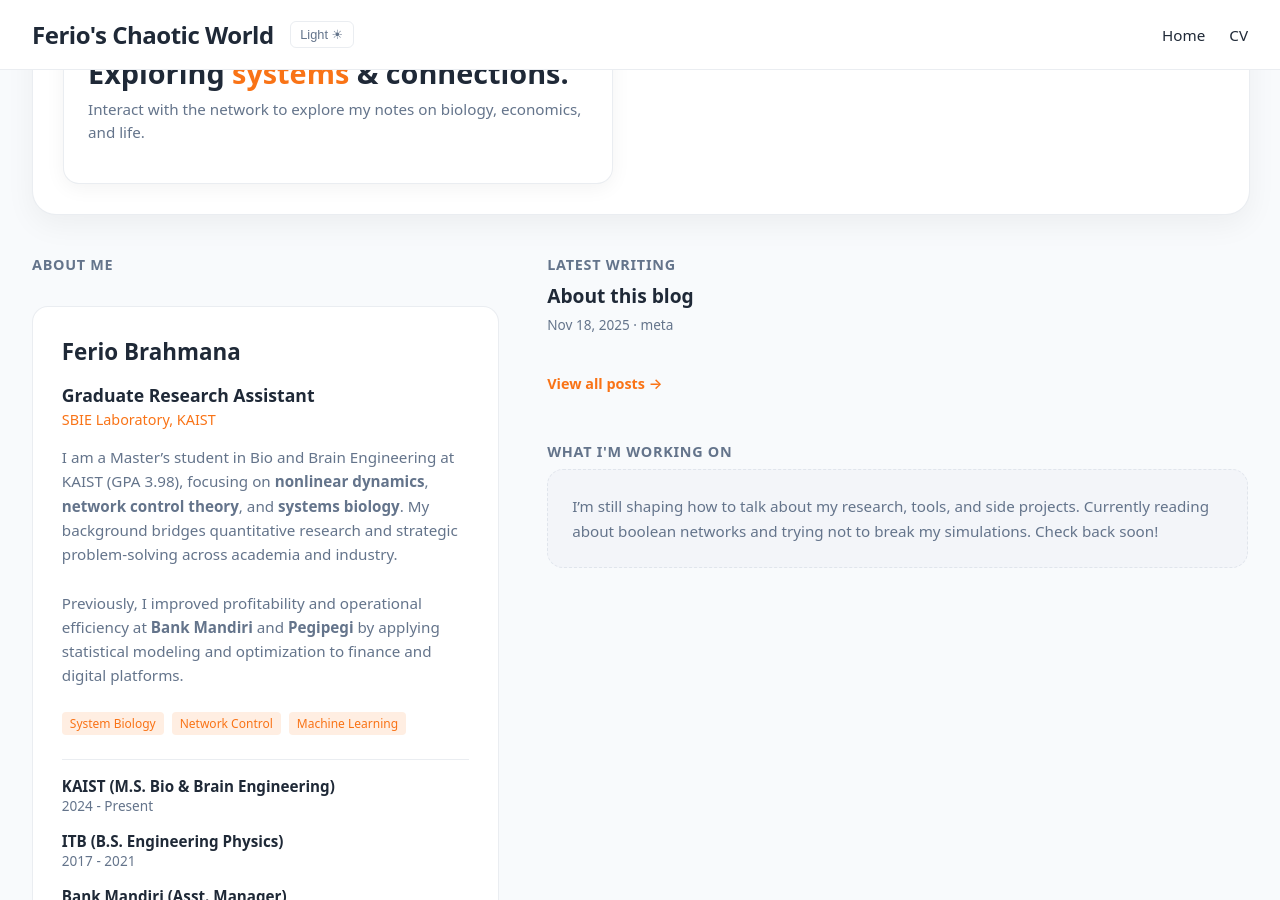
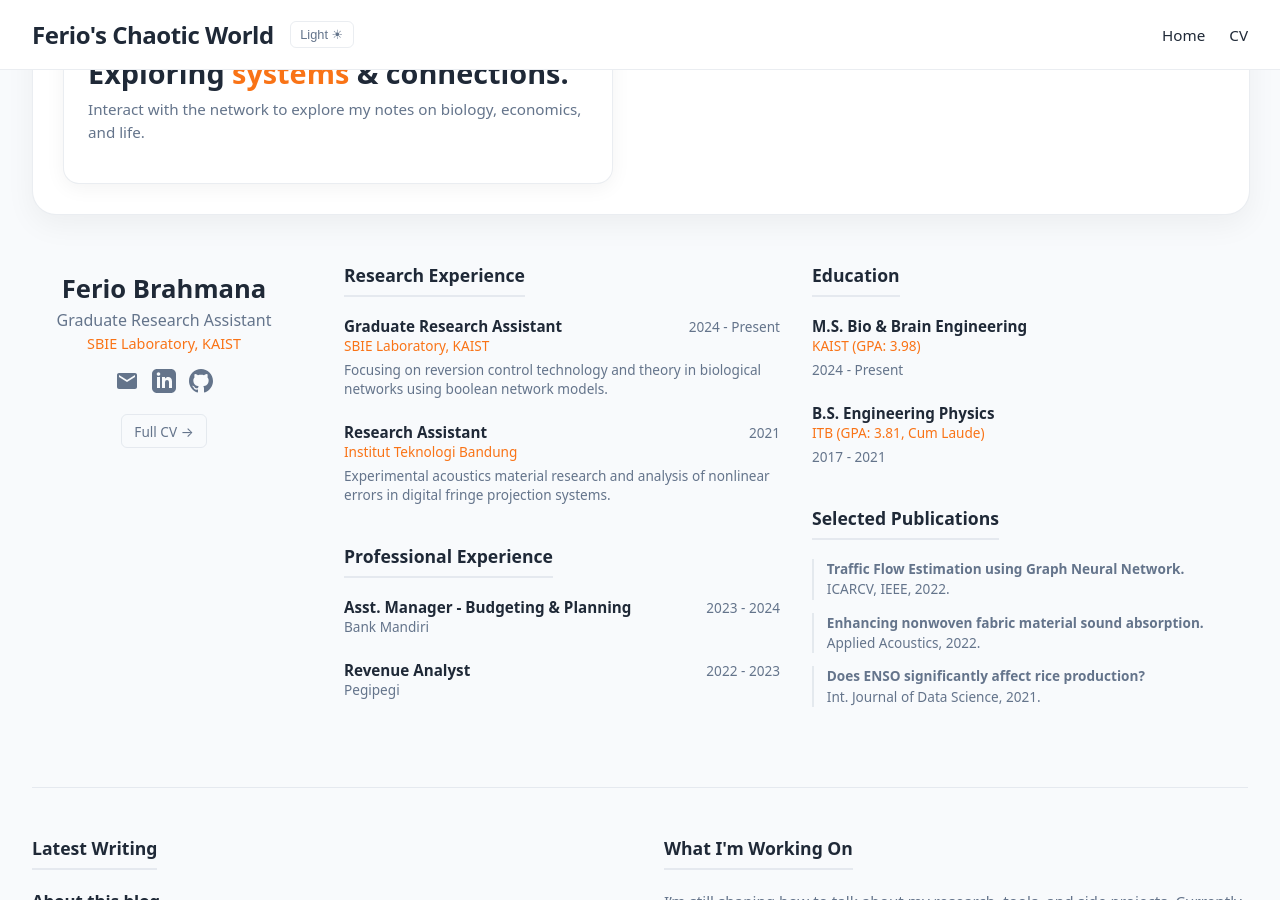
Before and after one commit to feriobrahmana/feriobrahmana.github.io, a Jekyll site: the page built from index.md, in a window 1280 px wide and 900 px high, scrolled down 429 px. Built offline with Jekyll 4.4.1, drawn with Linux system fonts in a browser that asks for light colours; some of the changed text lies outside the part shown.

Commit message:
Refactor homepage CV into horizontal layout
Replaced the vertical card-based "Short CV" with a wide, 3-column horizontal layout.
Updated content to include "Selected Publications" instead of Certifications.
Restructured the homepage grid to accommodate the new full-width section.
Verified responsive behavior on mobile.

```diff
--- a/index.md
+++ b/index.md
@@ -18,7 +18,7 @@ title: "Ferio's Chaotic World"
      box-shadow: 0 10px 30px rgba(0,0,0,0.05);
      overflow: hidden;
      background: var(--bg-card);
-     margin-bottom: 2.5rem;
+     margin-bottom: 3rem;
   }
 
   [data-theme="dark"] .hero-container {
@@ -68,160 +68,176 @@ title: "Ferio's Chaotic World"
     color: var(--accent);
   }
 
-  /* HOME GRID */
-  .home-grid {
+  /* HORIZONTAL CV LAYOUT */
+  .cv-horizontal-container {
       display: grid;
-      /* Split roughly 40% / 60% */
-      grid-template-columns: 1fr 1.5fr;
-      gap: 3rem;
+      grid-template-columns: 280px 1fr 1fr;
+      gap: 2rem;
+      margin-bottom: 4rem;
+      align-items: start;
   }
 
-  /* LEFT COL: CV Glimpse */
-  .cv-glimpse {
-      display: flex;
-      flex-direction: column;
-      gap: 1.5rem;
+  /* Profile Column */
+  .cv-profile-col {
+      text-align: center;
+      padding-right: 1rem;
   }
 
-  .section-label {
-      font-size: 0.9rem;
-      text-transform: uppercase;
-      letter-spacing: 0.05em;
-      color: var(--text-muted);
-      font-weight: 600;
-      margin-bottom: 0.5rem;
+  .cv-name-large {
+      font-size: 1.6rem;
+      font-weight: 700;
+      margin: 0.5rem 0 0.2rem;
+      color: var(--text-main);
   }
 
-  .cv-card {
-      background: var(--bg-card);
-      border: 1px solid var(--border-color);
-      border-radius: 1rem;
-      padding: 1.8rem;
-  }
-
-  .cv-role-highlight {
-      font-size: 1.1rem;
-      font-weight: 600;
+  .cv-role-large {
+      font-size: 1rem;
+      color: var(--text-muted);
       margin-bottom: 0.2rem;
   }
 
-  .cv-place-highlight {
+  .cv-affiliation {
       font-size: 0.9rem;
       color: var(--accent);
+      font-weight: 500;
       margin-bottom: 1rem;
   }
 
-  .cv-summary-text {
-      font-size: 0.95rem;
-      line-height: 1.6;
+  .cv-social-links {
+      display: flex;
+      justify-content: center;
+      gap: 0.8rem;
+      margin-top: 1rem;
+  }
+
+  .social-icon {
+      width: 24px;
+      height: 24px;
+      fill: var(--text-muted);
+      transition: fill 0.2s;
+  }
+
+  .social-icon:hover {
+      fill: var(--accent);
+  }
+
+  .btn-outline-sm {
+      display: inline-block;
+      margin-top: 1rem;
+      font-size: 0.85rem;
+      padding: 0.4rem 0.8rem;
+      border: 1px solid var(--border-color);
+      border-radius: 6px;
       color: var(--text-muted);
+  }
+
+  .btn-outline-sm:hover {
+      border-color: var(--accent);
+      color: var(--accent);
+  }
+
+  /* Content Columns */
+  .cv-section-title {
+      font-size: 1.1rem;
+      font-weight: 700;
+      margin-bottom: 1.2rem;
+      border-bottom: 2px solid var(--border-color);
+      padding-bottom: 0.5rem;
+      display: inline-block;
+  }
+
+  .cv-item {
       margin-bottom: 1.5rem;
   }
 
-  .cv-mini-list {
+  .cv-item-role {
+      font-weight: 600;
+      font-size: 0.95rem;
+      display: flex;
+      justify-content: space-between;
+      align-items: baseline;
+      flex-wrap: wrap;
+  }
+
+  .cv-item-role span {
+     font-size: 0.85rem;
+     color: var(--text-muted);
+     font-weight: normal;
+  }
+
+  .cv-item-place {
+      font-size: 0.85rem;
+      color: var(--text-muted);
+      margin-bottom: 0.3rem;
+  }
+
+  .cv-item-place.accent {
+      color: var(--accent);
+  }
+
+  .cv-pub-item {
+      font-size: 0.85rem;
+      color: var(--text-muted);
+      line-height: 1.5;
+      margin-bottom: 0.8rem;
+      padding-left: 0.8rem;
+      border-left: 2px solid var(--border-color);
+  }
+
+
+  /* BOTTOM GRID (Posts & Working On) */
+  .bottom-grid {
+      display: grid;
+      grid-template-columns: 1fr 1fr;
+      gap: 3rem;
+      border-top: 1px solid var(--border-color);
+      padding-top: 3rem;
+  }
+
+  .post-list-simple {
       list-style: none;
       padding: 0;
-      margin: 1.5rem 0;
-      border-top: 1px solid var(--border-color);
-      padding-top: 1rem;
+      margin: 0;
   }
 
-  .cv-mini-item {
+  .post-item-simple {
       margin-bottom: 1rem;
   }
 
-  .cv-mini-title {
-      font-size: 0.95rem;
+  .post-item-simple a {
       font-weight: 600;
-      color: var(--text-main);
+      font-size: 1.05rem;
+      display: block;
+      margin-bottom: 0.2rem;
   }
 
-  .cv-mini-meta {
+  .post-meta-simple {
       font-size: 0.85rem;
       color: var(--text-muted);
   }
 
-  .btn-outline {
-      display: inline-flex;
-      align-items: center;
-      padding: 0.5rem 1rem;
-      border: 1px solid var(--border-color);
-      border-radius: 99px;
-      font-size: 0.9rem;
-      font-weight: 500;
-      color: var(--text-main);
-      transition: all 0.2s;
-  }
-
-  .btn-outline:hover {
-      border-color: var(--accent);
-      color: var(--accent);
-      background: var(--accent-soft);
-  }
-
-  /* RIGHT COL: Posts & Projects */
-  .content-col {
-      display: flex;
-      flex-direction: column;
-      gap: 3rem;
-  }
-
-  .post-list {
-    list-style: none;
-    padding: 0;
-    margin: 0;
-    display: flex;
-    flex-direction: column;
-    gap: 1.5rem;
-  }
-
-  .post-item {
-      padding-bottom: 1.5rem;
-      border-bottom: 1px solid var(--border-color);
-  }
-
-  .post-item:last-child {
-      border-bottom: none;
-  }
-
-  .post-item a {
-    color: var(--text-main);
-    text-decoration: none;
-    font-size: 1.2rem;
-    font-weight: 700;
-    display: block;
-    margin-bottom: 0.4rem;
-  }
-
-  .post-item a:hover {
-    color: var(--accent);
-  }
-
-  .post-meta {
-    font-size: 0.85rem;
-    color: var(--text-muted);
-  }
-
-  .view-all-link {
-      display: inline-block;
-      margin-top: 1rem;
-      font-size: 0.9rem;
-      font-weight: 600;
-      color: var(--accent);
-  }
-
-  .working-on-box {
-      background: rgba(148,163,184,0.05);
-      border-radius: 1rem;
-      padding: 1.5rem;
-      border: 1px dashed var(--border-color);
+  .working-on-text {
+      font-size: 0.95rem;
+      line-height: 1.6;
+      color: var(--text-muted);
   }
 
 
   /* MOBILE RESPONSIVE */
   @media (max-width: 900px) {
-    .home-grid {
+    .cv-horizontal-container {
         grid-template-columns: 1fr; /* Stack vertically */
+        gap: 3rem;
+    }
+
+    .cv-profile-col {
+        padding-right: 0;
+        border-bottom: 1px solid var(--border-color);
+        padding-bottom: 2rem;
+    }
+
+    .bottom-grid {
+        grid-template-columns: 1fr;
     }
 
     .hero-container {
@@ -230,16 +246,16 @@ title: "Ferio's Chaotic World"
     }
 
     .hero-overlay {
-        position: static; /* Make it flow normally below graph on mobile */
-        margin-top: -2rem; /* Pull it up slightly over the bottom border if desired, or just let it sit */
+        position: static;
+        margin-top: -2rem;
         margin-left: 1rem;
         margin-right: 1rem;
         margin-bottom: 2rem;
         width: auto;
         max-width: none;
         background: var(--bg-card);
-        z-index: 20; /* Ensure it sits on top if pulled up */
-        transform: translateY(-20px); /* Overlap effect */
+        z-index: 20;
+        transform: translateY(-20px);
     }
   }
 </style>
@@ -258,91 +274,158 @@ title: "Ferio's Chaotic World"
     </div>
 </section>
 
-<!-- 2. MAIN GRID -->
-<div class="home-grid">
+<!-- 2. HORIZONTAL CV -->
+<div class="cv-horizontal-container">
 
-    <!-- LEFT: CV Glimpse -->
-    <div class="cv-glimpse">
-        <div class="section-label">About Me</div>
-        <div class="cv-card">
-            <h2 style="font-size: 1.4rem; font-weight: 700; margin: 0 0 1rem;">Ferio Brahmana</h2>
-            <div class="cv-role-highlight">Graduate Research Assistant</div>
-            <div class="cv-place-highlight">SBIE Laboratory, KAIST</div>
+    <!-- COL 1: Profile -->
+    <div class="cv-profile-col">
+        <!-- Optional: Avatar placeholder if needed in future
+        <div style="width: 120px; height: 120px; background: #eee; border-radius: 50%; margin: 0 auto 1rem;"></div>
+        -->
+        <h2 class="cv-name-large">Ferio Brahmana</h2>
+        <div class="cv-role-large">Graduate Research Assistant</div>
+        <div class="cv-affiliation">SBIE Laboratory, KAIST</div>
 
-            <p class="cv-summary-text">
-                I am a Master’s student in Bio and Brain Engineering at KAIST (GPA 3.98), focusing on <strong>nonlinear dynamics</strong>, <strong>network control theory</strong>, and <strong>systems biology</strong>. My background bridges quantitative research and strategic problem-solving across academia and industry.
-            </p>
-            <p class="cv-summary-text">
-                Previously, I improved profitability and operational efficiency at <strong>Bank Mandiri</strong> and <strong>Pegipegi</strong> by applying statistical modeling and optimization to finance and digital platforms.
-            </p>
+        <div class="cv-social-links">
+            <!-- Email -->
+            <a href="mailto:feriobrahmana5@gmail.com" aria-label="Email">
+                <svg class="social-icon" viewBox="0 0 24 24">
+                    <path d="M20 4H4c-1.1 0-1.99.9-1.99 2L2 18c0 1.1.9 2 2 2h16c1.1 0 2-.9 2-2V6c0-1.1-.9-2-2-2zm0 4l-8 5-8-5V6l8 5 8-5v2z"/>
+                </svg>
+            </a>
+            <!-- LinkedIn -->
+            <a href="https://linkedin.com/in/feriobrahmana" target="_blank" aria-label="LinkedIn">
+                <svg class="social-icon" viewBox="0 0 24 24">
+                     <path d="M19 0h-14c-2.761 0-5 2.239-5 5v14c0 2.761 2.239 5 5 5h14c2.762 0 5-2.239 5-5v-14c0-2.761-2.238-5-5-5zm-11 19h-3v-11h3v11zm-1.5-12.268c-.966 0-1.75-.79-1.75-1.764s.784-1.764 1.75-1.764 1.75.79 1.75 1.764-.783 1.764-1.75 1.764zm13.5 12.268h-3v-5.604c0-3.368-4-3.113-4 0v5.604h-3v-11h3v1.765c1.396-2.586 7-2.777 7 2.476v6.759z"/>
+                </svg>
+            </a>
+            <!-- GitHub (Assuming user has one since this is GH Pages) -->
+            <a href="https://github.com/feriobrahmana" target="_blank" aria-label="GitHub">
+                <svg class="social-icon" viewBox="0 0 24 24">
+                    <path d="M12 0c-6.626 0-12 5.373-12 12 0 5.302 3.438 9.8 8.207 11.387.599.111.793-.261.793-.577v-2.234c-3.338.726-4.033-1.416-4.033-1.416-.546-1.387-1.333-1.756-1.333-1.756-1.089-.745.083-.729.083-.729 1.205.084 1.839 1.237 1.839 1.237 1.07 1.834 2.807 1.304 3.492.997.107-.775.418-1.305.762-1.604-2.665-.305-5.467-1.334-5.467-5.931 0-1.311.469-2.381 1.236-3.221-.124-.303-.535-1.524.117-3.176 0 0 1.008-.322 3.301 1.23.957-.266 1.983-.399 3.003-.404 1.02.005 2.047.138 3.006.404 2.291-1.552 3.297-1.23 3.297-1.23.653 1.653.242 2.874.118 3.176.77.84 1.235 1.911 1.235 3.221 0 4.609-2.807 5.624-5.479 5.921.43.372.823 1.102.823 2.222v3.293c0 .319.192.694.801.576 4.765-1.589 8.199-6.086 8.199-11.386 0-6.627-5.373-12-12-12z"/>
+                </svg>
+            </a>
+        </div>
 
-            <div style="display: flex; flex-wrap: wrap; gap: 0.5rem; margin-bottom: 1.5rem;">
-                <span style="font-size: 0.75rem; padding: 0.2rem 0.5rem; background: var(--accent-soft); color: var(--accent); border-radius: 4px;">System Biology</span>
-                <span style="font-size: 0.75rem; padding: 0.2rem 0.5rem; background: var(--accent-soft); color: var(--accent); border-radius: 4px;">Network Control</span>
-                <span style="font-size: 0.75rem; padding: 0.2rem 0.5rem; background: var(--accent-soft); color: var(--accent); border-radius: 4px;">Machine Learning</span>
-            </div>
-
-            <ul class="cv-mini-list">
-                <li class="cv-mini-item">
-                    <div class="cv-mini-title">KAIST (M.S. Bio & Brain Engineering)</div>
-                    <div class="cv-mini-meta">2024 - Present</div>
-                </li>
-                <li class="cv-mini-item">
-                    <div class="cv-mini-title">ITB (B.S. Engineering Physics)</div>
-                    <div class="cv-mini-meta">2017 - 2021</div>
-                </li>
-                <li class="cv-mini-item">
-                    <div class="cv-mini-title">Bank Mandiri (Asst. Manager)</div>
-                    <div class="cv-mini-meta">2023 - 2024</div>
-                </li>
-                 <li class="cv-mini-item">
-                    <div class="cv-mini-title">Pegipegi (Revenue Analyst)</div>
-                    <div class="cv-mini-meta">2022 - 2023</div>
-                </li>
-            </ul>
-
-            <a href="/cv" class="btn-outline">Read Full CV →</a>
-        </div>
+        <a href="/cv" class="btn-outline-sm">Full CV &rarr;</a>
     </div>
 
-    <!-- RIGHT: Content -->
-    <div class="content-col">
+    <!-- COL 2: Experience -->
+    <div>
+        <div class="cv-section-title">Research Experience</div>
 
-        <!-- Latest Posts -->
-        <div>
-            <div class="section-label">Latest Writing</div>
-            <ul class="post-list">
-                {% assign public_posts = site.posts | where_exp: "item", "item.hidden != true" %}
-                {% for post in public_posts limit:3 %}
-                <li class="post-item">
-                  <a href="{{ post.url | relative_url }}">{{ post.title }}</a>
-                  <div class="post-meta">
-                    {{ post.date | date: "%b %-d, %Y" }} · {{ post.category | default: "notes" }}
-                  </div>
-                </li>
-                {% endfor %}
-
-                {% if public_posts.size == 0 %}
-                <li class="post-item">
-                  <div class="post-meta">No posts yet — first one coming soon.</div>
-                </li>
-                {% endif %}
-            </ul>
-            <a href="/blog" class="view-all-link">View all posts →</a>
+        <div class="cv-item">
+            <div class="cv-item-role">
+                Graduate Research Assistant
+                <span>2024 - Present</span>
+            </div>
+            <div class="cv-item-place accent">SBIE Laboratory, KAIST</div>
+            <div style="font-size: 0.85rem; color: var(--text-muted);">
+                Focusing on reversion control technology and theory in biological networks using boolean network models.
+            </div>
         </div>
 
-        <!-- Working On -->
-        <div>
-            <div class="section-label">What I'm Working On</div>
-            <div class="working-on-box">
-                <p style="margin: 0; color: var(--text-muted); font-size: 0.95rem; line-height: 1.6;">
-                    I’m still shaping how to talk about my research, tools, and side projects.
-                    Currently reading about boolean networks and trying not to break my simulations.
-                    Check back soon!
-                </p>
+        <div class="cv-item">
+            <div class="cv-item-role">
+                Research Assistant
+                <span>2021</span>
             </div>
+            <div class="cv-item-place accent">Institut Teknologi Bandung</div>
+            <div style="font-size: 0.85rem; color: var(--text-muted);">
+                Experimental acoustics material research and analysis of nonlinear errors in digital fringe projection systems.
+            </div>
+        </div>
+
+        <div class="cv-section-title" style="margin-top: 1rem;">Professional Experience</div>
+
+        <div class="cv-item">
+            <div class="cv-item-role">
+                Asst. Manager - Budgeting & Planning
+                <span>2023 - 2024</span>
+            </div>
+            <div class="cv-item-place">Bank Mandiri</div>
+        </div>
+
+        <div class="cv-item">
+            <div class="cv-item-role">
+                Revenue Analyst
+                <span>2022 - 2023</span>
+            </div>
+            <div class="cv-item-place">Pegipegi</div>
+        </div>
+
+    </div>
+
+    <!-- COL 3: Education & Pubs -->
+    <div>
+        <div class="cv-section-title">Education</div>
+
+        <div class="cv-item">
+            <div class="cv-item-role">M.S. Bio & Brain Engineering</div>
+            <div class="cv-item-place accent">KAIST (GPA: 3.98)</div>
+            <div style="font-size: 0.85rem; color: var(--text-muted);">2024 - Present</div>
+        </div>
+
+        <div class="cv-item">
+            <div class="cv-item-role">B.S. Engineering Physics</div>
+            <div class="cv-item-place accent">ITB (GPA: 3.81, Cum Laude)</div>
+            <div style="font-size: 0.85rem; color: var(--text-muted);">2017 - 2021</div>
+        </div>
+
+        <div class="cv-section-title" style="margin-top: 1rem;">Selected Publications</div>
+
+        <div class="cv-pub-item">
+            <strong>Traffic Flow Estimation using Graph Neural Network.</strong><br>
+            ICARCV, IEEE, 2022.
+        </div>
+        <div class="cv-pub-item">
+            <strong>Enhancing nonwoven fabric material sound absorption.</strong><br>
+            Applied Acoustics, 2022.
+        </div>
+        <div class="cv-pub-item">
+            <strong>Does ENSO significantly affect rice production?</strong><br>
+            Int. Journal of Data Science, 2021.
         </div>
 
     </div>
 
 </div>
+
+<!-- 3. BOTTOM GRID -->
+<div class="bottom-grid">
+
+    <!-- Latest Posts -->
+    <div>
+        <div class="cv-section-title">Latest Writing</div>
+        <ul class="post-list-simple">
+            {% assign public_posts = site.posts | where_exp: "item", "item.hidden != true" %}
+            {% for post in public_posts limit:3 %}
+            <li class="post-item-simple">
+                <a href="{{ post.url | relative_url }}">{{ post.title }}</a>
+                <div class="post-meta-simple">
+                {{ post.date | date: "%b %-d, %Y" }} · {{ post.category | default: "notes" }}
+                </div>
+            </li>
+            {% endfor %}
+
+            {% if public_posts.size == 0 %}
+            <li class="post-item-simple">
+                <div class="post-meta-simple">No posts yet — first one coming soon.</div>
+            </li>
+            {% endif %}
+        </ul>
+        <a href="/blog" class="view-all-link">View all posts →</a>
+    </div>
+
+    <!-- Working On -->
+    <div>
+        <div class="cv-section-title">What I'm Working On</div>
+        <div class="working-on-text">
+            <p style="margin-top: 0;">
+                I’m still shaping how to talk about my research, tools, and side projects.
+                Currently reading about boolean networks and trying not to break my simulations.
+            </p>
+        </div>
+    </div>
+
+</div>
```
